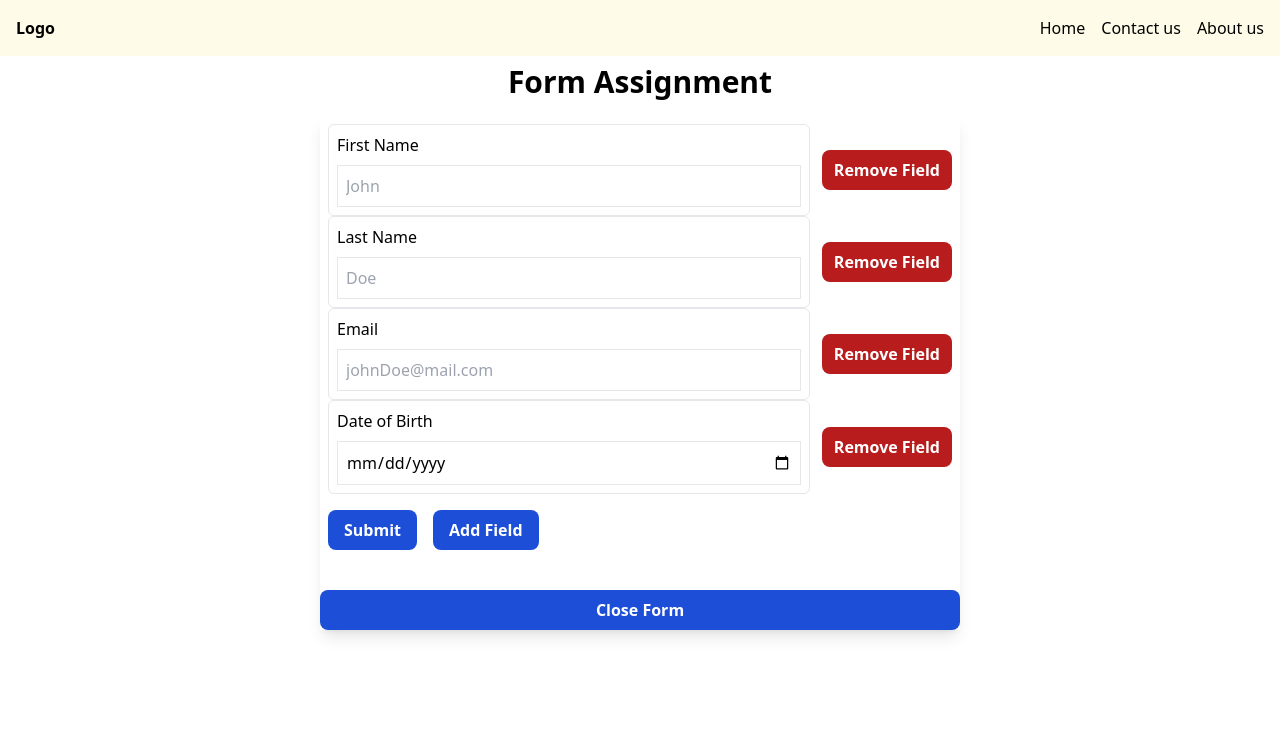
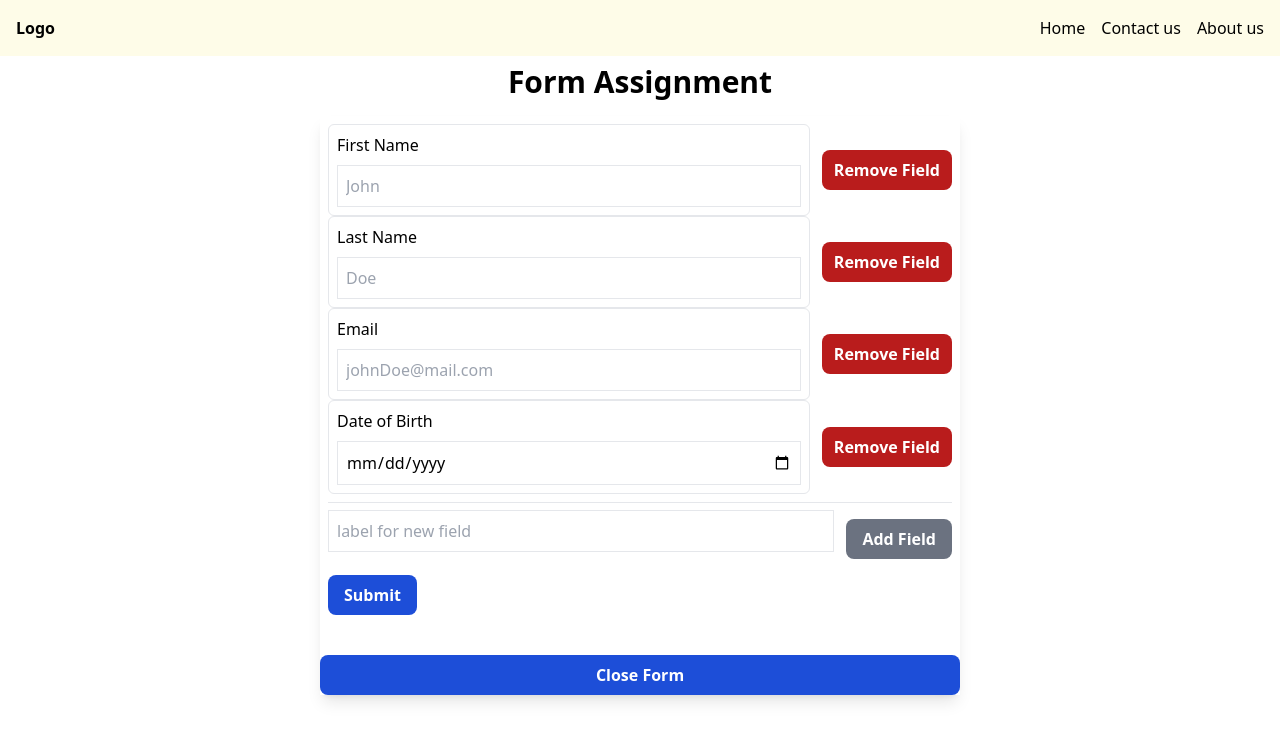
Before and after one commit to harpalll/ohc-react, a React (Create React App) app: page / in a window 1280 px wide. Both pictures are taken after a click on the button "Open Form". Shown: the top 740 px of the page. Built offline with nearby package versions, Linux system fonts and the light colour scheme.

Commit message:
L2: controlled form components

```diff
--- a/src/components/Form.tsx
+++ b/src/components/Form.tsx
@@ -49,18 +49,20 @@ const elements: FormElement[] = [
 
 export const Form = ({ closeFormCB }: { closeFormCB: () => void }) => {
   const [formElements, setFormElements] = useState<FormElement[]>(elements);
+  const [newField, setNewField] = useState<string>("");
 
   const addField = () => {
     setFormElements([
       ...formElements,
       {
         id: Number(new Date()),
-        name: "Text Field",
+        name: newField,
         type: Type.Text,
-        label: "Text Field",
-        placeHolder: "Text Field",
+        label: newField,
+        placeHolder: newField,
       },
     ]);
+    setNewField("");
   };
 
   const removeField = (id: number) => {
@@ -71,7 +73,7 @@ export const Form = ({ closeFormCB }: { closeFormCB: () => void }) => {
     <>
       <h1 className="text-3xl font-bold">Form Assignment</h1>
       <div className="bg-white w-[80vh] shadow-lg flex flex-col gap-4">
-        <form className="p-2">
+        <form className="p-2 ">
           {formElements.map((element) => (
             <div className="flex justify-between items-center gap-3">
               <div
@@ -99,22 +101,34 @@ export const Form = ({ closeFormCB }: { closeFormCB: () => void }) => {
               </div>
             </div>
           ))}
+          <hr className="mt-2" />
 
-          <div className="flex gap-4">
-            <button
-              type="submit"
-              className="bg-blue-700 text-white px-4 py-2 rounded-lg mt-4 text-center font-bold"
-            >
-              Submit
-            </button>
+          <div className="flex items-center justify-between gap-3">
+            <input
+              placeholder="label for new field"
+              type="text"
+              className="border p-2 flex-1"
+              value={newField}
+              onChange={(e) => setNewField(e.target.value)}
+            />
             <button
               type="button"
-              className="bg-blue-700 text-white px-4 py-2 rounded-lg mt-4 text-center font-bold"
+              disabled={newField === ""}
+              className="bg-blue-700 text-white px-4 py-2 rounded-lg mt-4 text-center font-bold disabled:bg-gray-500"
               onClick={addField}
             >
               Add Field
             </button>
           </div>
+
+          {/* <div className="flex gap-4"> */}
+          <button
+            type="submit"
+            className="bg-blue-700 text-white px-4 py-2 rounded-lg mt-4 text-center font-bold"
+          >
+            Submit
+          </button>
+          {/* </div> */}
         </form>
 
         <button
```
